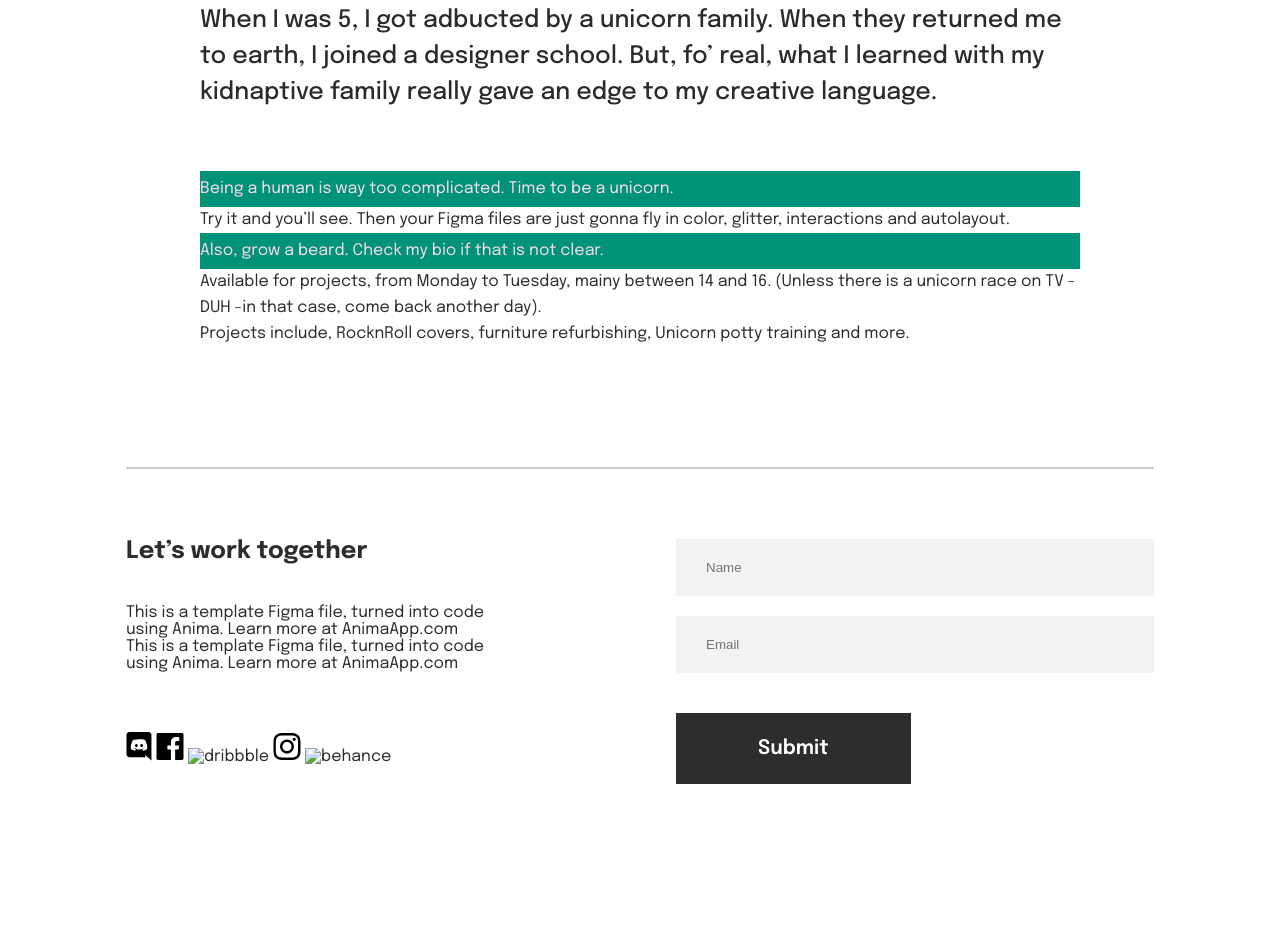
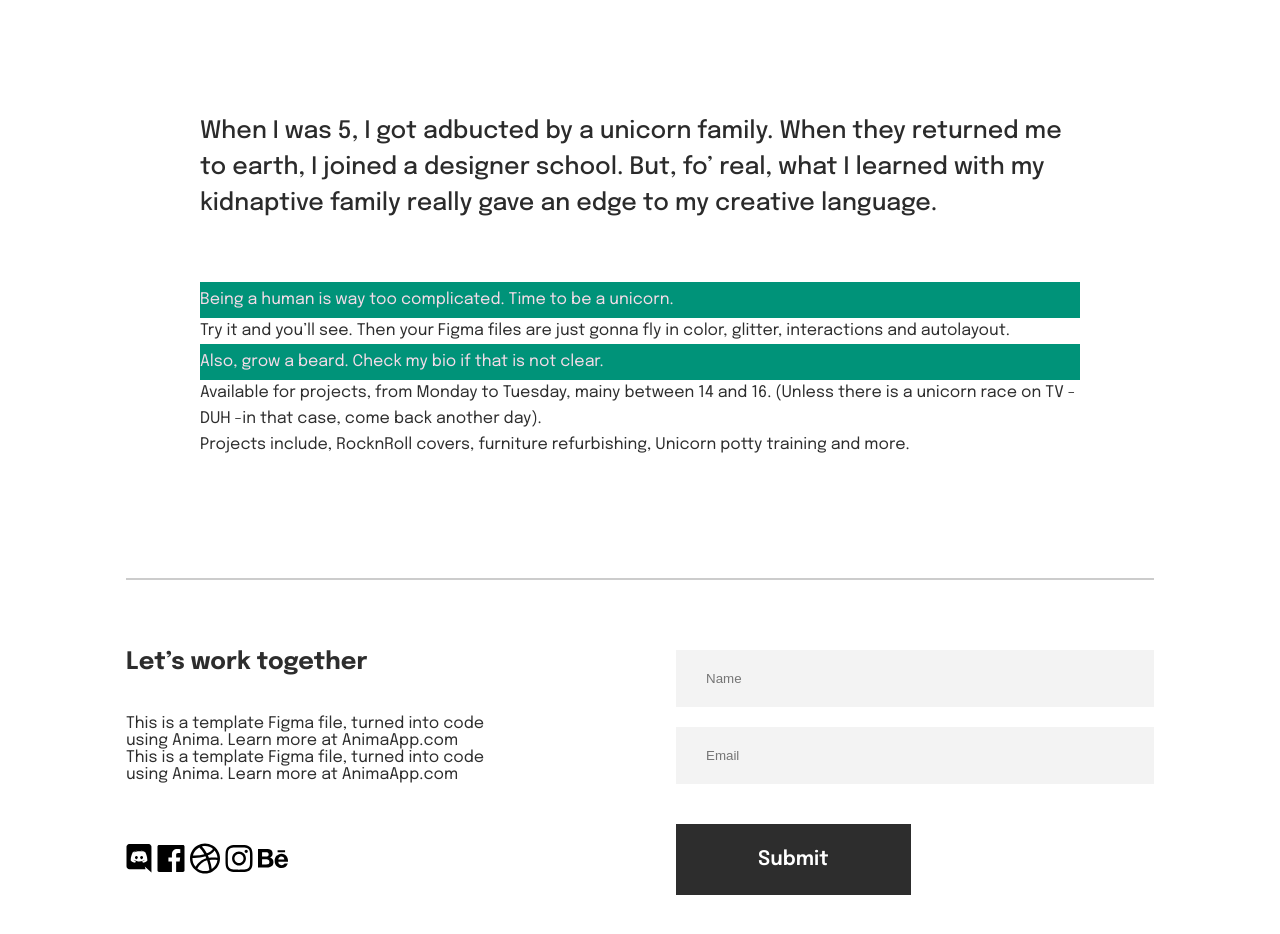
Before and after one commit to pipiag314/responsive_webpage, a plain HTML site: page index.html in a window 1280 px wide. Shown: the part 628-1562 px from the top of the page. Before the commit the page ends 1482 px from the top, so only its background shows below. Drawn offline with Linux system fonts and the light colour scheme.

Commit message:
edit image URLs

```diff
--- a/index.html
+++ b/index.html
@@ -21,14 +21,14 @@
         <a href="#">Contact</a>
       </div>
       <button class="menu-btn">
-        <img src="./images/menu.svg" alt="menu" />
+        <img src="./images/menu_icon.svg" alt="menu" />
       </button>
     </header>
 
     <section class="bio-section">
       <div class="bio-container">
         <div class="profile">
-          <img src="./images/profile.png" alt="profile image" />
+          <img src="./images/Image.png" alt="profile image" />
           <h3 class="title-text mt-20">Pablo Designero</h3>
           <p class="secondary-text mt-5">
             Designer & Unicorn<br />
@@ -93,13 +93,13 @@
                 <img src="./images/facebook.svg" alt="facebook" />
               </a>
               <a href="#">
-                <img src="./images/dribbble.svg" alt="dribbble" />
+                <img src="./images/basketball_ball.svg" alt="dribbble" />
               </a>
               <a href="#">
                 <img src="./images/instagram.svg" alt="instagram" />
               </a>
               <a href="#">
-                <img src="./images/behance.svg" alt="behance" />
+                <img src="./images/be.svg" alt="behance" />
               </a>
             </div>
           </div>
--- a/styles.css
+++ b/styles.css
@@ -184,6 +184,12 @@ a {
   background-color: #f3f3f3;
 }
 
+.footer-links {
+  display: flex;
+  align-items: center;
+  gap: 5px;
+}
+
 .submit-btn {
   padding: 25px 82px;
   display: inline-block;
```
